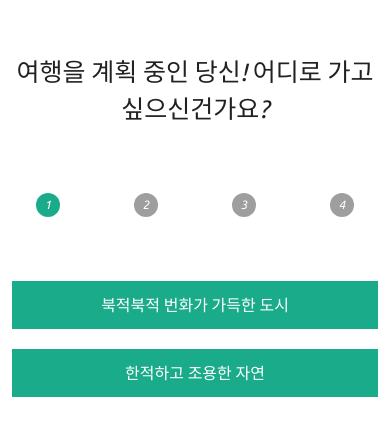
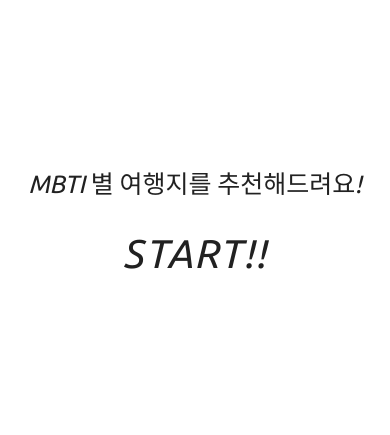
Before and after one commit to NouteAnsu/mbti-test, a Vue app: page / in a window 390 px wide. Shown: the part 197-632 px from the top of the page. Built offline with nearby package versions, Linux system fonts and the light colour scheme; no server answers.

Commit message:
intro화면 구성

```diff
--- a/public/index.html
+++ b/public/index.html
@@ -4,8 +4,8 @@
     <meta charset="utf-8">
     <meta http-equiv="X-UA-Compatible" content="IE=edge">
     <meta name="viewport" content="width=device-width,initial-scale=1.0">
-    <link rel="icon" href="<%= BASE_URL %>favicon.ico">
-    <title><%= htmlWebpackPlugin.options.title %></title>
+    <link rel="icon" href="./guess.png">
+    <title>너의 MBTI는?</title>
     <link rel="stylesheet" href="https://fonts.googleapis.com/css?family=Roboto:100,300,400,500,700,900">
     <link rel="stylesheet" href="https://cdn.jsdelivr.net/npm/@mdi/font@latest/css/materialdesignicons.min.css">
     <script src="https://developers.kakao.com/sdk/js/kakao.js"></script>
--- /dev/null
+++ b/src/components/intro/Intro.vue
@@ -0,0 +1,46 @@
+<template>
+    <v-container fluid class="intro">
+        <v-layout justify-center align-center class="intro_layout">
+            <v-flex class="intro_flex" v-bind:class="{fade:show===true}">
+                <v-flex class="intro_desc mb-5">MBTI 별 여행지를 추천해드려요!</v-flex>
+                <v-flex class="start" @click="moveHome">
+                    <span>S</span>
+                    <span>T</span>
+                    <span>A</span>
+                    <span>R</span>
+                    <span>T</span>
+                    <span>!</span>
+                    <span>!</span>
+                </v-flex>
+            </v-flex>
+        </v-layout>
+    </v-container>
+</template>
+
+
+<script>
+export default {
+    data() {
+        return {
+            show:false
+        }
+    },
+    created(){
+        setTimeout(()=>{
+            this.show=true
+        },600)
+    },
+    methods:{
+        moveHome(){
+            this.$router.push({
+                path:'/home'
+            })
+        }
+    }
+}
+</script>
+
+
+<style>
+    @import './intro.css';
+</style>
--- /dev/null
+++ b/src/components/intro/intro.css
@@ -0,0 +1,58 @@
+@import url('https://fonts.googleapis.com/css2?family=Ubuntu:ital@1&display=swap');
+.intro{
+    height: 100%;
+    font-family: 'Ubuntu', sans-serif;
+}
+.intro_layout{
+    height: 100%;
+}
+.intro_flex{
+    text-align: center;
+    opacity: 0;
+}
+.fade{
+    opacity: 1;
+    transition: 1000ms ease all;
+}
+.intro_desc{
+    font-size: 30px;
+}
+.start{
+    font-size: 40px;
+    letter-spacing: 2px;
+    cursor: pointer;
+    display: inline-block;
+}
+.start:hover > span:nth-child(1){
+    color: red;
+    transition: 800ms ease all;
+}
+.start:hover > span:nth-child(2){
+    color: orange;
+    transition: 900ms ease all;
+}
+.start:hover > span:nth-child(3){
+    color: yellow;
+    transition: 1000ms ease all;
+}
+.start:hover> span:nth-child(4){
+    color: green;
+    transition: 1100ms ease all;
+}
+.start:hover > span:nth-child(5){
+    color: blue;
+    transition: 1200ms ease all;
+}
+.start:hover > span:nth-child(6){
+    color: navy;
+    transition: 1300ms ease all;
+}
+.start:hover > span:nth-child(7){
+    color: purple;
+    transition: 1400ms ease all;
+}
+@media(max-width:600px){
+    .intro_desc{
+        font-size: 25px;
+    }
+}
--- a/src/routes.js
+++ b/src/routes.js
@@ -4,6 +4,7 @@ import Router from 'vue-router'
 import Home from './components/home/Home'
 import Result from './components/result/Result'
 import Splash from './components/splash/Splash'
+import Intro from './components/intro/Intro'
 
 Vue.use(Router)
 
@@ -12,7 +13,12 @@ export default new Router({
     routes: [
         {
             path:'/',
-            name:'Home',
+            name:'Intro',
+            component:Intro
+        },
+        {
+            path:'/home',
+            name:'/Home',
             component:Home
         },
         {
```
Also changed, not shown: public/guess.png (added).
